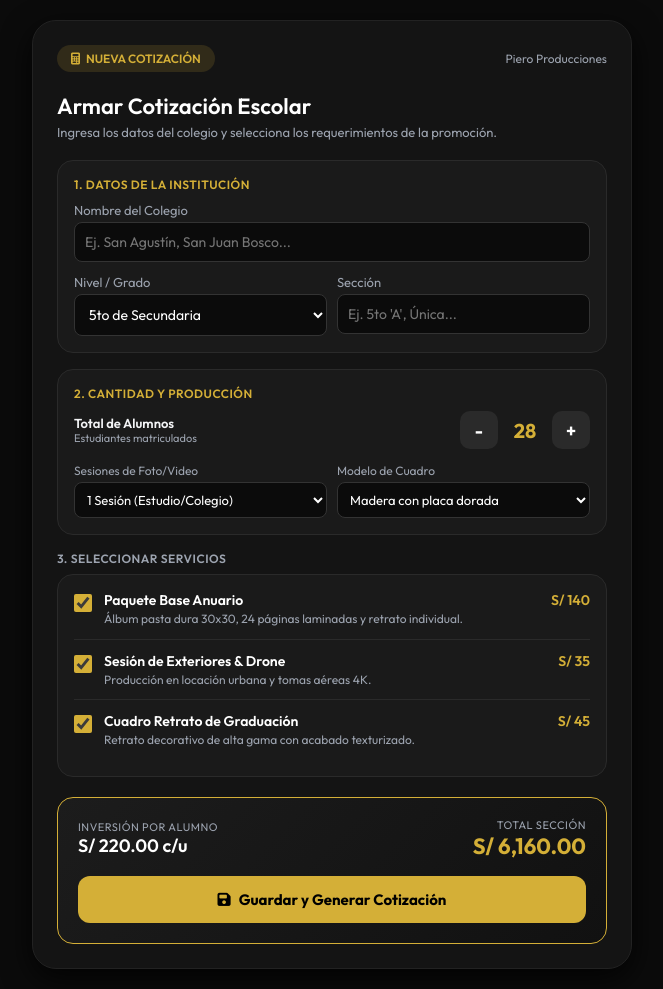
After one commit to felixluiscarlosascencio-oss/Proyecto_Piero, a CodeIgniter 4 app: the page made by app/Views/cotizaciones/crear.php in a window 1280 px wide. The commit adds this page. Shown: the whole page, without its empty margins (308-971 px from the left). Run offline with PHP 8.4 and a stand-in for CodeIgniter, Linux system fonts and the light colour scheme; the template is opened without the code that fills it, so the values that code supplies are empty; some libraries are stand-ins or nearby versions.

Commit message:
armando el formulario de cotización y conectando el inicio ya que seran unas pruebas breves ya que aun falta mejorar

```diff
--- /dev/null
+++ b/app/Views/cotizaciones/crear.php
@@ -0,0 +1,178 @@
+<!DOCTYPE html>
+<html lang="es">
+<head>
+    <meta charset="UTF-8">
+    <meta name="viewport" content="width=device-width, initial-scale=1.0">
+    <title>Crear Cotización - Piero Producciones</title>
+
+    <link href="https://fonts.googleapis.com/css2?family=Outfit:wght@300;400;500;600;700&display=swap" rel="stylesheet">
+    <link rel="stylesheet" href="https://cdnjs.cloudflare.com/ajax/libs/font-awesome/6.4.0/css/all.min.css">
+
+    <!-- Archivo CSS Independiente -->
+    <link rel="stylesheet" href="<?= base_url('css/cotizaciones.css') ?>">
+</head>
+<body>
+
+<div class="container" style="max-width: 600px;">
+    <div class="header">
+        <span class="badge-top"><i class="fa-solid fa-calculator"></i> NUEVA COTIZACIÓN</span>
+        <span style="font-size: 12px; color: #9ca3af;">Piero Producciones</span>
+    </div>
+
+    <h1>Armar Cotización Escolar</h1>
+    <p class="subtitle">Ingresa los datos del colegio y selecciona los requerimientos de la promoción.</p>
+
+    <!-- FORMULARIO DE CREACIÓN -->
+    <form action="<?= base_url('cotizaciones/guardar') ?>" method="POST">
+
+        <!-- Datos Generales del Colegio -->
+        <div class="card-box">
+            <div style="font-size: 12px; color: #d4af37; margin-bottom: 10px; font-weight: 600; letter-spacing: 0.5px;">1. DATOS DE LA INSTITUCIÓN</div>
+
+            <div style="margin-bottom: 12px;">
+                <label style="font-size: 13px; color: #9ca3af; display: block; margin-bottom: 4px;">Nombre del Colegio</label>
+                <input type="text" name="nombre_colegio" placeholder="Ej. San Agustín, San Juan Bosco..." required style="width: 100%; padding: 10px; background: #0b0b0b; border: 1px solid #333; border-radius: 8px; color: #fff; font-size: 14px;">
+            </div>
+
+            <div style="display: flex; gap: 10px;">
+                <div style="flex: 1;">
+                    <label style="font-size: 13px; color: #9ca3af; display: block; margin-bottom: 4px;">Nivel / Grado</label>
+                    <select name="grado" style="width: 100%; padding: 10px; background: #0b0b0b; border: 1px solid #333; border-radius: 8px; color: #fff; font-size: 14px;">
+                        <option value="5to Secundaria">5to de Secundaria</option>
+                        <option value="6to Primaria">6to de Primaria</option>
+                        <option value="Inicial 5 años">Promoción Inicial (5 años)</option>
+                    </select>
+                </div>
+                <div style="flex: 1;">
+                    <label style="font-size: 13px; color: #9ca3af; display: block; margin-bottom: 4px;">Sección</label>
+                    <input type="text" name="seccion" placeholder="Ej. 5to 'A', Única..." required style="width: 100%; padding: 10px; background: #0b0b0b; border: 1px solid #333; border-radius: 8px; color: #fff; font-size: 14px;">
+                </div>
+            </div>
+        </div>
+
+        <!-- Control de Alumnos y Sesiones -->
+        <div class="card-box">
+            <div style="font-size: 12px; color: #d4af37; margin-bottom: 10px; font-weight: 600; letter-spacing: 0.5px;">2. CANTIDAD Y PRODUCCIÓN</div>
+
+            <div class="students-control" style="margin-bottom: 14px;">
+                <div>
+                    <div style="font-size: 13px; font-weight: 600;">Total de Alumnos</div>
+                    <div style="font-size: 11px; color: #9ca3af;">Estudiantes matriculados</div>
+                </div>
+                <div class="counter-btns">
+                    <button type="button" class="counter-btn" onclick="cambiarAlumnos(-1)">-</button>
+                    <span id="alumnos-count">28</span>
+                    <input type="hidden" name="cantidad_alumnos" id="input-alumnos" value="28">
+                    <button type="button" class="counter-btn" onclick="cambiarAlumnos(1)">+</button>
+                </div>
+            </div>
+
+            <div style="display: flex; gap: 10px;">
+                <div style="flex: 1;">
+                    <label style="font-size: 12px; color: #9ca3af; display: block; margin-bottom: 4px;">Sesiones de Foto/Video</label>
+                    <select name="sesiones" style="width: 100%; padding: 8px; background: #0b0b0b; border: 1px solid #333; border-radius: 8px; color: #fff; font-size: 13px;">
+                        <option value="1">1 Sesión (Estudio/Colegio)</option>
+                        <option value="2">2 Sesiones (Colegio + Exteriores)</option>
+                        <option value="3">3 Sesiones (Completo + Drone)</option>
+                    </select>
+                </div>
+                <div style="flex: 1;">
+                    <label style="font-size: 12px; color: #9ca3af; display: block; margin-bottom: 4px;">Modelo de Cuadro</label>
+                    <select name="modelo_cuadro" style="width: 100%; padding: 8px; background: #0b0b0b; border: 1px solid #333; border-radius: 8px; color: #fff; font-size: 13px;">
+                        <option value="Madera con placa dorada">Madera con placa dorada</option>
+                        <option value="Acrílico moderno">Acrílico moderno</option>
+                        <option value="Marco clásico esculpido">Marco clásico esculpido</option>
+                    </select>
+                </div>
+            </div>
+        </div>
+
+        <!-- Módulos y Servicios Opcionales -->
+        <div style="font-size: 12px; color: #9ca3af; margin-bottom: 8px; font-weight: 600; letter-spacing: 0.5px;">3. SELECCIONAR SERVICIOS</div>
+
+        <div class="card-box">
+            <label class="service-item">
+                <input type="checkbox" name="servicios[]" class="service-check" value="140" checked onchange="calcularTotal()">
+                <div class="service-info">
+                    <div class="service-title">Paquete Base Anuario</div>
+                    <div class="service-desc">Álbum pasta dura 30x30, 24 páginas laminadas y retrato individual.</div>
+                </div>
+                <div class="service-price">S/ 140</div>
+            </label>
+
+            <hr style="border: 0; border-top: 1px solid #2a2a2a; margin: 12px 0;">
+
+            <label class="service-item">
+                <input type="checkbox" name="servicios[]" class="service-check" value="35" checked onchange="calcularTotal()">
+                <div class="service-info">
+                    <div class="service-title">Sesión de Exteriores & Drone</div>
+                    <div class="service-desc">Producción en locación urbana y tomas aéreas 4K.</div>
+                </div>
+                <div class="service-price">S/ 35</div>
+            </label>
+
+            <hr style="border: 0; border-top: 1px solid #2a2a2a; margin: 12px 0;">
+
+            <label class="service-item">
+                <input type="checkbox" name="servicios[]" class="service-check" value="45" checked onchange="calcularTotal()">
+                <div class="service-info">
+                    <div class="service-title">Cuadro Retrato de Graduación</div>
+                    <div class="service-desc">Retrato decorativo de alta gama con acabado texturizado.</div>
+                </div>
+                <div class="service-price">S/ 45</div>
+            </label>
+        </div>
+
+        <!-- Resumen Dinámico y Botón de Guardado -->
+        <div class="summary-box">
+            <div class="summary-row">
+                <div>
+                    <div style="font-size: 11px; color: #9ca3af; letter-spacing: 0.5px;">INVERSIÓN POR ALUMNO</div>
+                    <div id="precio-alumno" style="font-size: 18px; font-weight: 600; color: #fff;">S/ 220.00 c/u</div>
+                </div>
+                <div style="text-align: right;">
+                    <div style="font-size: 11px; color: #9ca3af; letter-spacing: 0.5px;">TOTAL SECCIÓN</div>
+                    <div id="precio-total" class="summary-total">S/ 6,160.00</div>
+                </div>
+            </div>
+
+            <button type="submit" class="btn-gold">
+                <i class="fa-solid fa-floppy-disk"></i> Guardar y Generar Cotización
+            </button>
+        </div>
+
+    </form>
+</div>
+
+<script>
+    let alumnos = 28;
+
+    function cambiarAlumnos(cantidad) {
+        alumnos += cantidad;
+        if (alumnos < 1) alumnos = 1;
+        document.getElementById('alumnos-count').innerText = alumnos;
+        document.getElementById('input-alumnos').value = alumnos;
+        calcularTotal();
+    }
+
+    function calcularTotal() {
+        const checkboxes = document.querySelectorAll('.service-check');
+        let costoUnitario = 0;
+
+        checkboxes.forEach(chk => {
+            if (chk.checked) {
+                costoUnitario += parseFloat(chk.value);
+            }
+        });
+
+        let totalSeccion = costoUnitario * alumnos;
+
+        document.getElementById('precio-alumno').innerText = 'S/ ' + costoUnitario.toFixed(2) + ' c/u';
+        document.getElementById('precio-total').innerText = 'S/ ' + totalSeccion.toLocaleString('en-US', {minimumFractionDigits: 2, maximumFractionDigits: 2});
+    }
+
+    calcularTotal();
+</script>
+
+</body>
+</html>
--- /dev/null
+++ b/public/css/cotizaciones.css
@@ -0,0 +1,185 @@
+* {
+    box-sizing: border-box;
+    margin: 0;
+    padding: 0;
+    font-family: 'Outfit', sans-serif;
+}
+
+body {
+    background-color: #0b0b0b;
+    color: #f3f4f6;
+    padding: 20px;
+    display: flex;
+    justify-content: center;
+    align-items: center;
+    min-height: 100vh;
+}
+
+.container {
+    width: 100%;
+    max-width: 500px;
+    background: #141414;
+    border-radius: 24px;
+    border: 1px solid #222;
+    padding: 24px;
+    box-shadow: 0 10px 30px rgba(0, 0, 0, 0.8);
+}
+
+.header {
+    display: flex;
+    justify-content: space-between;
+    align-items: center;
+    margin-bottom: 20px;
+}
+
+.badge-top {
+    background: rgba(212, 175, 55, 0.15);
+    color: #d4af37;
+    padding: 6px 14px;
+    border-radius: 20px;
+    font-size: 12px;
+    font-weight: 600;
+    display: inline-flex;
+    align-items: center;
+    gap: 6px;
+}
+
+h1 {
+    font-size: 22px;
+    font-weight: 600;
+    margin-bottom: 4px;
+    color: #ffffff;
+}
+
+p.subtitle {
+    font-size: 13px;
+    color: #9ca3af;
+    margin-bottom: 20px;
+}
+
+.card-box {
+    background: #1a1a1a;
+    border: 1px solid #2a2a2a;
+    border-radius: 16px;
+    padding: 16px;
+    margin-bottom: 16px;
+}
+
+.students-control {
+    display: flex;
+    justify-content: space-between;
+    align-items: center;
+}
+
+.counter-btns {
+    display: flex;
+    align-items: center;
+    gap: 12px;
+}
+
+.counter-btn {
+    background: #2a2a2a;
+    color: #fff;
+    border: none;
+    width: 38px;
+    height: 38px;
+    border-radius: 10px;
+    font-size: 18px;
+    font-weight: bold;
+    cursor: pointer;
+    transition: all 0.2s ease;
+}
+
+.counter-btn:hover {
+    background: #d4af37;
+    color: #000;
+}
+
+#alumnos-count {
+    font-size: 20px;
+    font-weight: 700;
+    color: #d4af37;
+    min-width: 30px;
+    text-align: center;
+}
+
+.service-item {
+    display: flex;
+    align-items: flex-start;
+    gap: 12px;
+    margin-bottom: 12px;
+    cursor: pointer;
+}
+
+.service-item input {
+    accent-color: #d4af37;
+    width: 18px;
+    height: 18px;
+    margin-top: 3px;
+}
+
+.service-info {
+    flex: 1;
+}
+
+.service-title {
+    font-size: 14px;
+    font-weight: 600;
+    color: #fff;
+}
+
+.service-desc {
+    font-size: 12px;
+    color: #9ca3af;
+    margin-top: 2px;
+    line-height: 1.3;
+}
+
+.service-price {
+    font-size: 14px;
+    font-weight: 600;
+    color: #d4af37;
+}
+
+.summary-box {
+    background: linear-gradient(135deg, #1c1c1c 0%, #111 100%);
+    border: 1px solid #d4af37;
+    border-radius: 16px;
+    padding: 20px;
+    margin-top: 20px;
+}
+
+.summary-row {
+    display: flex;
+    justify-content: space-between;
+    align-items: center;
+    margin-bottom: 12px;
+}
+
+.summary-total {
+    font-size: 22px;
+    font-weight: 700;
+    color: #d4af37;
+}
+
+.btn-gold {
+    width: 100%;
+    background: #d4af37;
+    color: #000;
+    border: none;
+    padding: 14px;
+    border-radius: 12px;
+    font-weight: 700;
+    font-size: 15px;
+    cursor: pointer;
+    margin-top: 16px;
+    transition: opacity 0.2s;
+    display: flex;
+    justify-content: center;
+    align-items: center;
+    gap: 8px;
+}
+
+.btn-gold:hover {
+    opacity: 0.9;
+}
```
Also changed, not shown: app/Controllers/CotizacionController.php (added, +21 -0 lines), app/Views/home.php (+9 -1 lines), writable/database.db.
